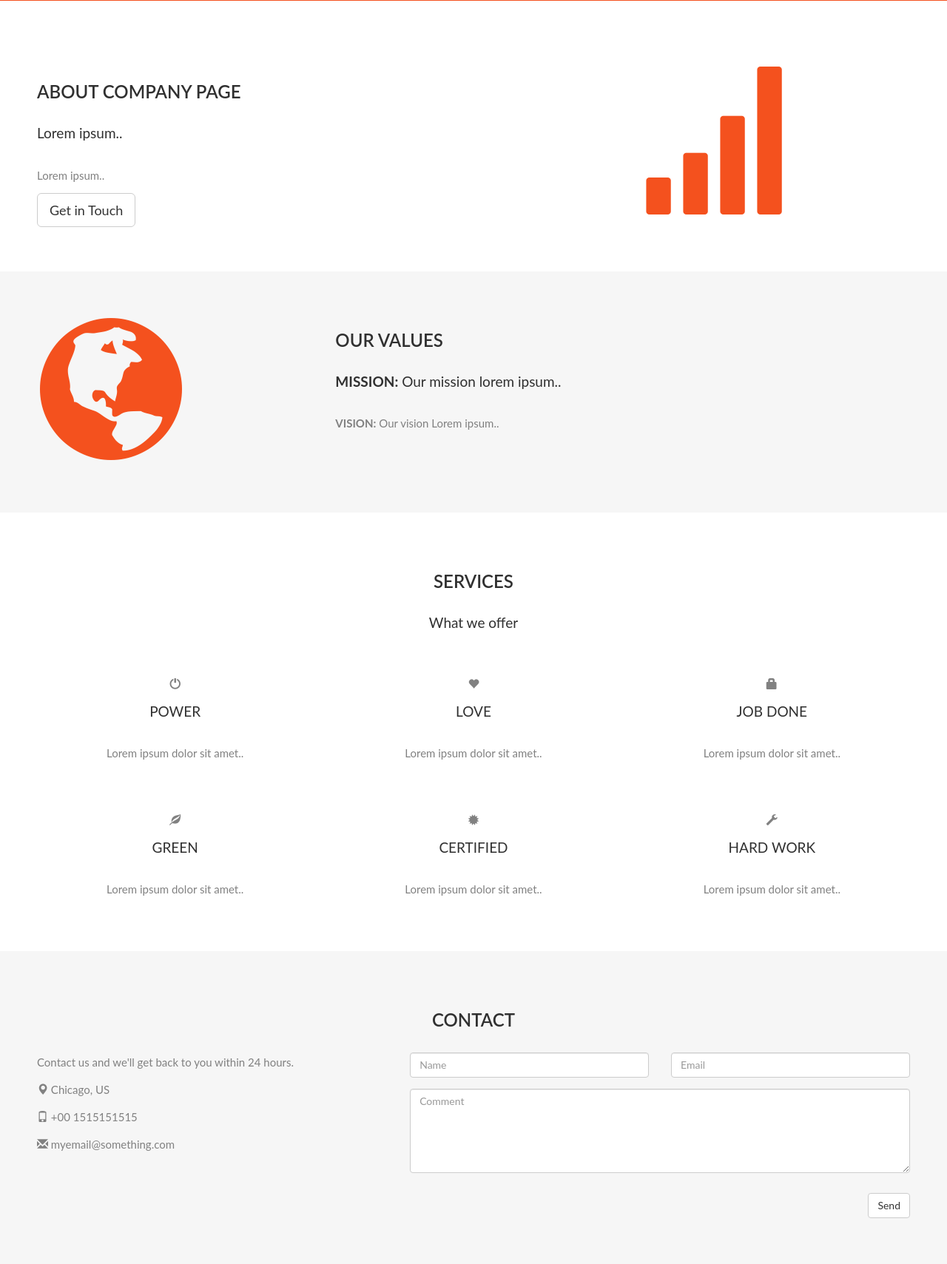
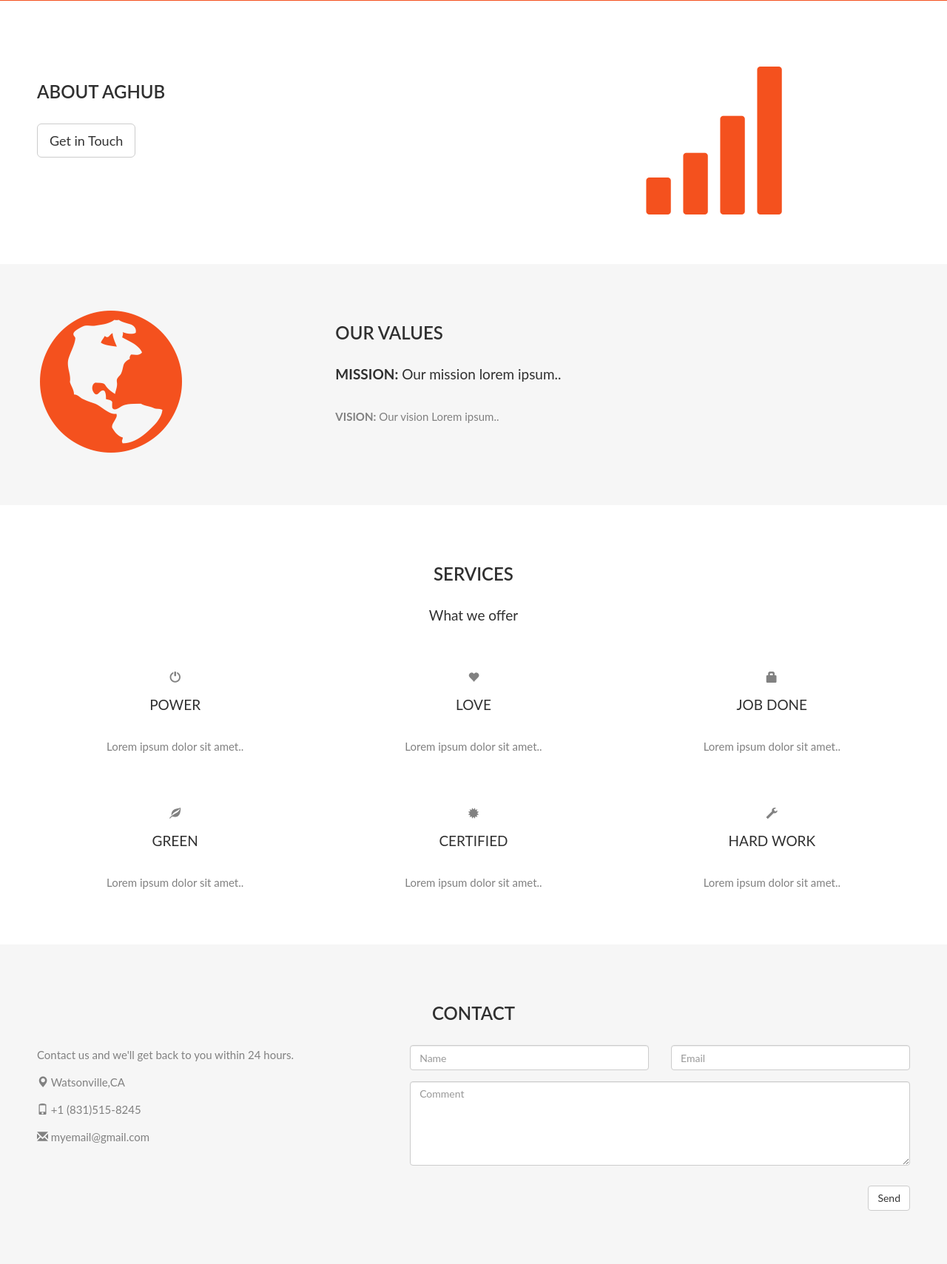
Before and after one commit to dannyochoa/HerscriptHacks17, a Flask app: template templates/index.html in a window 1280 px wide. Shown: the part 385-2094 px from the top of the page at 74% size. Run offline with Flask 2, Linux system fonts and the light colour scheme; the template is opened without the code that fills it, so the values that code supplies are empty; some libraries are stand-ins or nearby versions.

Commit message:
HTML TEST UPDATE

```diff
--- a/templates/index.html
+++ b/templates/index.html
@@ -4,8 +4,8 @@
     <link rel="stylesheet" href="https://maxcdn.bootstrapcdn.com/bootstrap/3.3.7/css/bootstrap.min.css" integrity="sha384-BVYiiSIFeK1dGmJRAkycuHAHRg32OmUcww7on3RYdg4Va+PmSTsz/K68vbdEjh4u" crossorigin="anonymous">
     <title>AgHub</title>
     <meta charset="utf-8">
-    <meta name="viewport" content="width=device-width, initial-scale=1">
 </head>
+
 <style>
 body {
       font: 400 15px Lato, sans-serif;
@@ -104,6 +104,44 @@ body {
       background-color: #f4511e;
       color: #fff;
   }
+  footer .glyphicon {
+    font-size: 20px;
+    margin-bottom: 20px;
+    color: #f4511e;
+}
+.slideanim {visibility:hidden;}
+.slide {
+    /* The name of the animation */
+    animation-name: slide;
+    -webkit-animation-name: slide;
+    /* The duration of the animation */
+    animation-duration: 1s;
+    -webkit-animation-duration: 1s;
+    /* Make the element visible */
+    visibility: visible;
+}
+
+/* Go from 0% to 100% opacity (see-through) and specify the percentage from when to slide in the element along the Y-axis */
+@keyframes slide {
+    0% {
+        opacity: 0;
+        transform: translateY(70%);
+    }
+    100% {
+        opacity: 1;
+        transform: translateY(0%);
+    }
+}
+@-webkit-keyframes slide {
+    0% {
+        opacity: 0;
+        -webkit-transform: translateY(70%);
+    }
+    100% {
+        opacity: 1;
+        -webkit-transform: translateY(0%);
+    }
+}
   @media screen and (max-width: 768px) {
     .col-sm-4 {
       text-align: center;
@@ -133,12 +171,13 @@ body {
     </div>
   </form>
 </div>
+
 <div class="container-fluid">
   <div class="row">
     <div class="col-sm-8">
-      <h2>About Company Page</h2>
-      <h4>Lorem ipsum..</h4>
-      <p>Lorem ipsum..</p>
+      <h2>About AgHub</h2>
+      <!--<h4>Lorem ipsum..</h4> -->
+      <!--<p>Lorem ipsum..</p>-->
       <button class="btn btn-default btn-lg">Get in Touch</button>
     </div>
     <div class="col-sm-4">
@@ -206,9 +245,9 @@ body {
   <div class="row">
     <div class="col-sm-5">
       <p>Contact us and we'll get back to you within 24 hours.</p>
-      <p><span class="glyphicon glyphicon-map-marker"></span> Chicago, US</p>
-      <p><span class="glyphicon glyphicon-phone"></span> +00 1515151515</p>
-      <p><span class="glyphicon glyphicon-envelope"></span> myemail@something.com</p>
+      <p><span class="glyphicon glyphicon-map-marker"></span> Watsonville,CA </p>
+      <p><span class="glyphicon glyphicon-phone"></span> +1 (831)515-8245</p>
+      <p><span class="glyphicon glyphicon-envelope"></span> myemail@gmail.com</p>
     </div>
     <div class="col-sm-7">
       <div class="row">
@@ -228,57 +267,117 @@ body {
     </div>
   </div>
 </div>
-<!--<body>-->
-<!--    <nav class="navbar navbar-default navbar-inverse" role="navigation">-->
-<!--  <div class="container-fluid">-->
-    <!-- Brand and toggle get grouped for better mobile display -->
-<!--    <div class="navbar-header">-->
-<!--      <button type="button" class="navbar-toggle collapsed" data-toggle="collapse" data-target="#bs-example-navbar-collapse-1">-->
-<!--        <span class="sr-only">Toggle navigation</span>-->
-<!--        <span class="icon-bar"></span>-->
-<!--        <span class="icon-bar"></span>-->
-<!--        <span class="icon-bar"></span>-->
-<!--      </button>-->
-<!--      <a class="navbar-brand" href="#">AgHub</a>-->
-<!--    </div>-->
+<body>
+  <!--  <nav class="navbar navbar-default navbar-inverse" role="navigation">-->
+  <!--<div class="container-fluid">-->
+  <!--   Brand and toggle get grouped for better mobile display -->
+  <!--  <div class="navbar-header">-->
+  <!--    <button type="button" class="navbar-toggle collapsed" data-toggle="collapse" data-target="#bs-example-navbar-collapse-1">-->
+  <!--      <span class="sr-only">Toggle navigation</span>-->
+  <!--      <span class="icon-bar"></span>-->
+  <!--      <span class="icon-bar"></span>-->
+  <!--      <span class="icon-bar"></span>-->
+  <!--    </button>-->
+  <!--    <a class="navbar-brand" href="#">AgHub</a>-->
+  <!--  </div>-->
 
     <!-- Collect the nav links, forms, and other content for toggling -->
-<!--    <div class="collapse navbar-collapse" id="bs-example-navbar-collapse-1">-->
-<!--      <ul class="nav navbar-nav">-->
-<!--        <li class="active"><a href="#">Info</a></li>-->
-<!--        <li><a href="#">Collaborators</a></li>-->
-        <!--<li class="dropdown">-->
-          <!--<a href="#" class="dropdown-toggle" data-toggle="dropdown">Dropdown <span class="caret"></span></a>-->
-          <!--<ul class="dropdown-menu" role="menu">-->
-          <!--  <li><a href="#">Action</a></li>-->
-          <!--  <li><a href="#">Another action</a></li>-->
-          <!--  <li><a href="#">Something else here</a></li>-->
-          <!--  <li class="divider"></li>-->
-          <!--  <li><a href="#">Separated link</a></li>-->
-          <!--  <li class="divider"></li>-->
-          <!--  <li><a href="#">One more separated link</a></li>-->
-          <!--</ul>-->
-<!--        </li>-->
-<!--      </ul>-->
-      <!--<form class="navbar-form navbar-left" role="search">-->
-      <!--  <div class="form-group">-->
-      <!--    <input type="text" class="form-control" placeholder="Search">-->
-      <!--  </div>-->
-      <!--  <button type="submit" class="btn btn-default">Submit</button>-->
-      <!--</form>-->
-<!--      <ul class="nav navbar-nav navbar-right">-->
-<!--         <form class="navbar-form navbar-right" role="search">-->
-<!--                    <div class="form-group">-->
-<!--                        <input type="text" class="form-control" name="username" placeholder="Username">-->
-<!--                    </div>-->
-                    <!--<div class="form-group">-->
-                    <!--    <input type="text" class="form-control" name="password" placeholder="Password">-->
-                    <!--</div>-->
-<!--                    <button type="submit" class="btn btn-default">Sign In</button>-->
-<!--                </form>-->
-<!--      </ul>-->
-<!--    </div><!-- /.navbar-collapse -->-->
-<!--  </div><!-- /.container-fluid -->-->
-<!--</nav>-->
-<!--</body>-->
+    <!--<div class="collapse navbar-collapse" id="bs-example-navbar-collapse-1">-->
+    <!--  <ul class="nav navbar-nav">-->
+    <!--    <li class="active"><a href="#">Info</a></li>-->
+    <!--    <li><a href="#">Collaborators</a></li>-->
+    <!--    <li class="dropdown">-->
+    <!--      <a href="#" class="dropdown-toggle" data-toggle="dropdown">Dropdown <span class="caret"></span></a>-->
+    <!--      <ul class="dropdown-menu" role="menu">-->
+    <!--        <li><a href="#">Action</a></li>-->
+    <!--        <li><a href="#">Another action</a></li>-->
+    <!--        <li><a href="#">Something else here</a></li>-->
+    <!--        <li class="divider"></li>-->
+    <!--        <li><a href="#">Separated link</a></li>-->
+    <!--        <li class="divider"></li>-->
+    <!--        <li><a href="#">One more separated link</a></li>-->
+    <!--      </ul>-->
+    <!--    </li>-->
+    <!--  </ul>-->
+    <!--  <form class="navbar-form navbar-left" role="search">-->
+    <!--    <div class="form-group">-->
+    <!--      <input type="text" class="form-control" placeholder="Search">-->
+    <!--    </div>-->
+    <!--    <button type="submit" class="btn btn-default">Submit</button>-->
+    <!--  </form>-->
+    <!--  <ul class="nav navbar-nav navbar-right">-->
+         <!--<form class="navbar-form navbar-right" role="search">-->
+         <!--           <div class="form-group">-->
+         <!--               <input type="text" class="form-control" name="username" placeholder="Username">-->
+         <!--           </div>-->
+         <!--           <div class="form-group">-->
+         <!--               <input type="text" class="form-control" name="password" placeholder="Password">-->
+         <!--           </div>-->
+         <!--           <button type="submit" class="btn btn-default">Sign In</button>-->
+         <!--       </form>-->
+      </ul>
+    </div><!-- /.navbar-collapse -->
+  </div><!-- /.container-fluid -->
+</nav>
+</body>
+
+<body>
+<div id="googleMap" style="width:100%;height:700px;"></div>
+
+<script>
+function myMap() {
+var mapProp= {
+    center:new google.maps.LatLng(36.9102,-121.7569),
+    zoom:11,
+};
+var map=new google.maps.Map(document.getElementById("googleMap"),mapProp);
+}
+</script>
+
+<script src="https://maps.googleapis.com/maps/api/js?key=AIzaSyCFMB4XwqNJfoyEhVFtrwR5CqfyxDMcOEc&callback=myMap"></script>
+
+</body>
+<footer class="container-fluid text-center">
+  <a href="#myPage" title="To Top">
+    <span class="glyphicon glyphicon-chevron-up"></span>
+  </a>
+  <p>Go back to Top </a></p>
+</footer>
+<script>
+$(document).ready(function(){
+  // Add smooth scrolling to all links in navbar + footer link
+  $(".navbar a, footer a[href='#myPage']").on('click', function(event) {
+
+   // Make sure this.hash has a value before overriding default behavior
+  if (this.hash !== "") {
+
+    // Prevent default anchor click behavior
+    event.preventDefault();
+
+    // Store hash
+    var hash = this.hash;
+
+    // Using jQuery's animate() method to add smooth page scroll
+    // The optional number (900) specifies the number of milliseconds it takes to scroll to the specified area
+    $('html, body').animate({
+      scrollTop: $(hash).offset().top
+    }, 900, function(){
+
+      // Add hash (#) to URL when done scrolling (default click behavior)
+      window.location.hash = hash;
+      });
+    } // End if
+  });
+})
+$(window).scroll(function() {
+  $(".slideanim").each(function(){
+    var pos = $(this).offset().top;
+
+    var winTop = $(window).scrollTop();
+    if (pos < winTop + 600) {
+      $(this).addClass("slide");
+    }
+  });
+});
+</script>
 </html>
```
